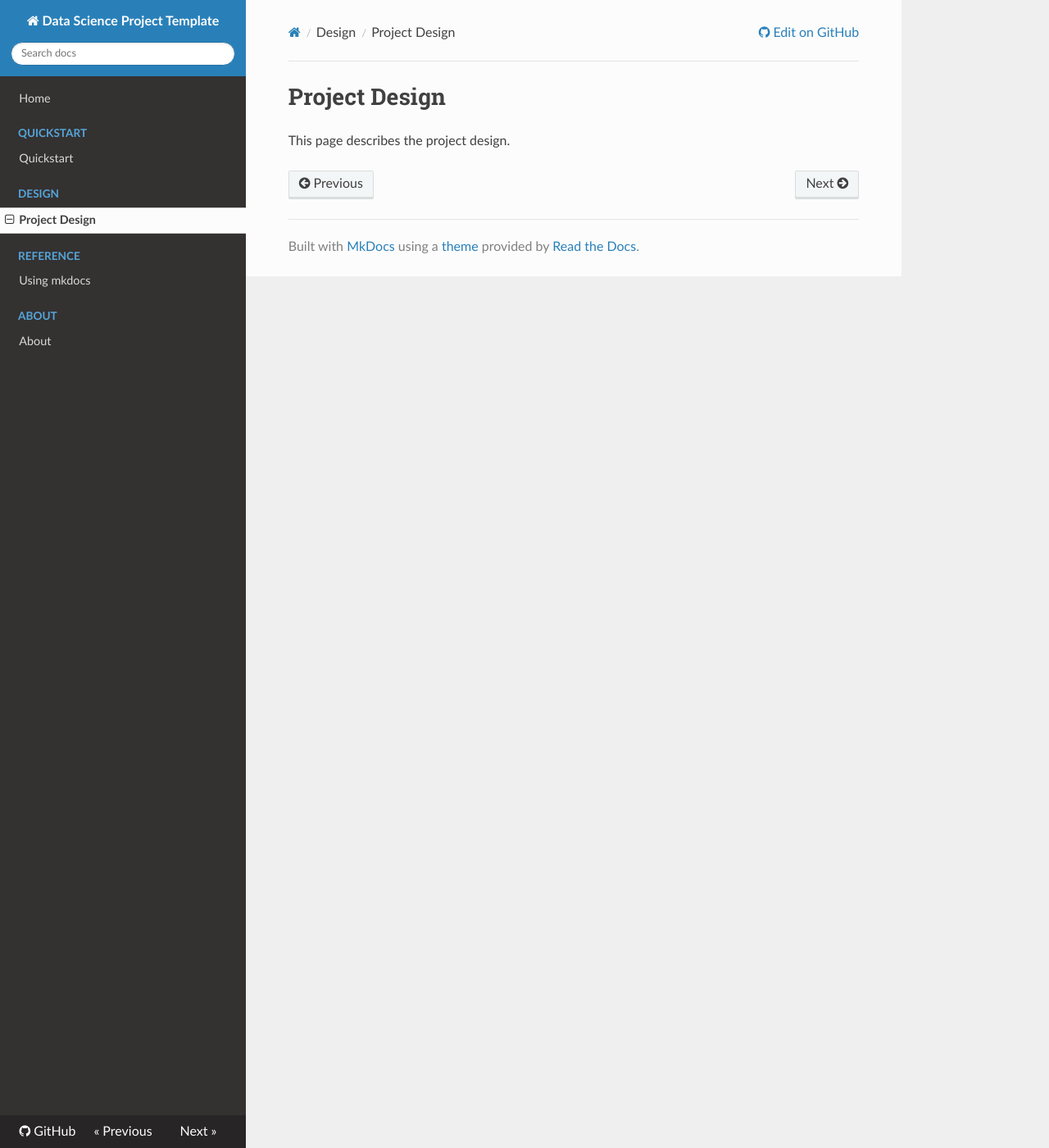
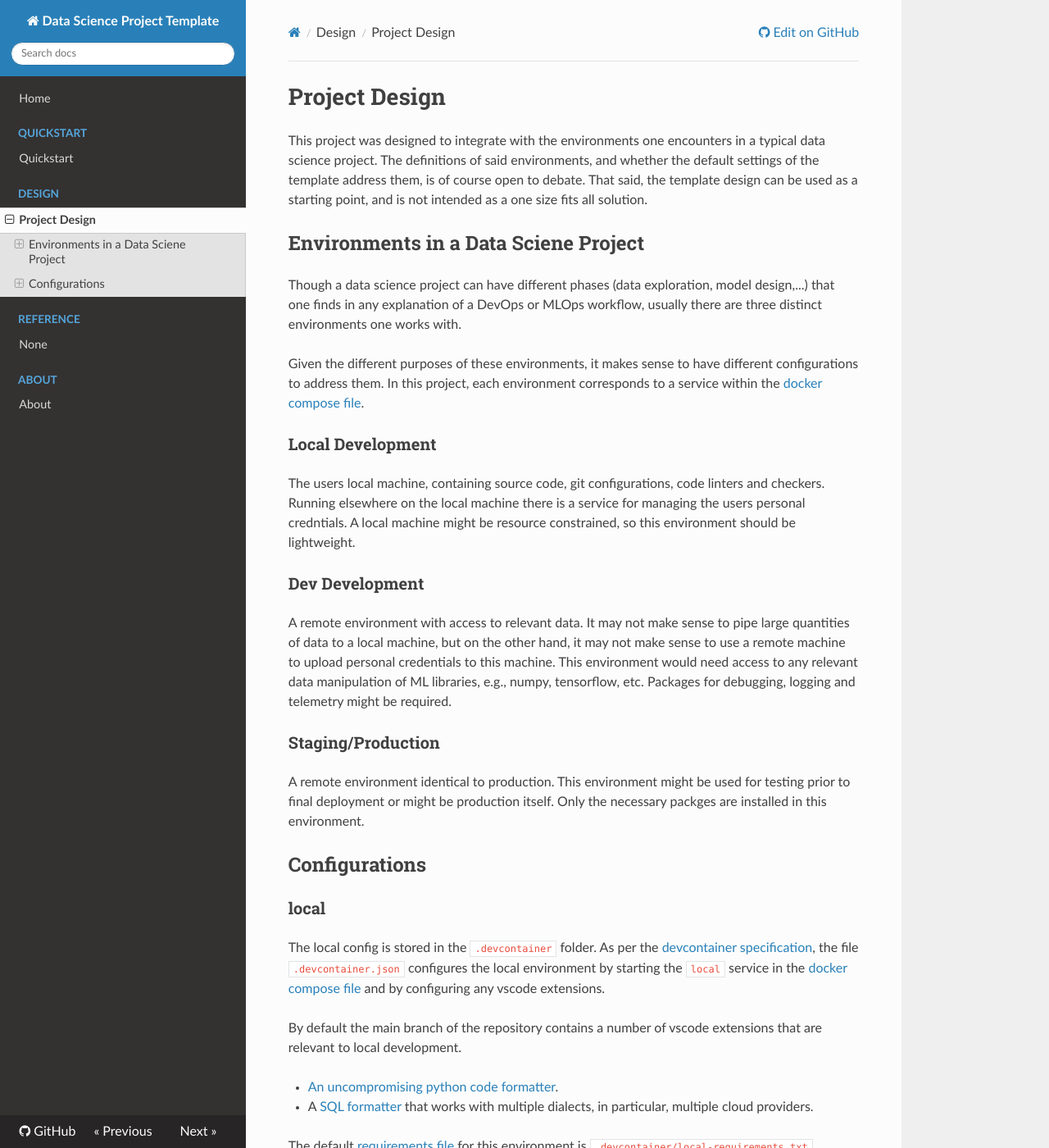
Before and after one commit to mark-curran/data-science-project-template, an MkDocs documentation site: the page built from docs/docs/design/design.md, in a window 1280 px wide and 1400 px high. Shown: the whole window at 82% size. Built offline with MkDocs 1.6.1, drawn with Linux system fonts in a browser that asks for light colours; nearby versions of some CDN libraries; some of the changed text lies outside the part shown.

Commit message:
update design section, refactored references.

```diff
--- a/docs/docs/design/design.md
+++ b/docs/docs/design/design.md
@@ -1,3 +1,53 @@
 # Project Design
 
-This page describes the project design.
+This project was designed to integrate with the environments one encounters in a typical data science project. The definitions of said environments, and whether the default settings of the template address them, is of course open to debate. That said, the template design can be used as a starting point, and is not intended as a one size fits all solution.
+
+## Environments in a Data Sciene Project
+
+Though a data science project can have different phases (data exploration, model design,...) that one finds in any explanation of a DevOps or MLOps workflow, usually there are three distinct environments one works with.
+
+Given the different purposes of these environments, it makes sense to have different configurations to address them. In this project, each environment corresponds to a service within the [docker compose file](https://github.com/mark-curran/data-science-project-template/blob/main/docker-compose.yml).
+
+### Local Development
+
+The users local machine, containing source code, git configurations, code linters and checkers. Running elsewhere on the local machine there is a service for managing the users personal credntials. A local machine might be resource constrained, so this environment should be lightweight.
+
+### Dev Development
+
+A remote environment with access to relevant data. It may not make sense to pipe large quantities of data to a local machine, but on the other hand, it may not make sense to use a remote machine to upload personal credentials to this machine. This environment would need access to any relevant data manipulation of ML libraries, e.g., numpy, tensorflow, etc. Packages for debugging, logging and telemetry might be required.
+
+### Staging/Production
+
+A remote environment identical to production. This environment might be used for testing prior to final deployment or might be production itself. Only the necessary packges are installed in this environment.
+
+
+## Configurations
+
+### local
+
+The local config is stored in the `.devcontainer` folder. As per the [devcontainer specification](https://containers.dev/implementors/spec/), the file `.devcontainer.json` configures the local environment by starting the `local` service in the [docker compose file](https://github.com/mark-curran/data-science-project-template/blob/main/docker-compose.yml) and by configuring any vscode extensions.
+
+By default the main branch of the repository contains a number of vscode extensions that are relevant to local development.
+
+* [An uncompromising python code formatter](https://github.com/psf/black).
+* A [SQL formatter](https://docs.sqlfluff.com/en/stable/index.html) that works with multiple dialects,  in particular, multiple cloud providers.
+
+The default [requirements file](../additional_features/editing_requirements.md) for this environment is `.devcontainer/local-requirements.txt`.
+
+### dev
+
+The dev environment is created by running the `dev` service in the [docker compose file](https://github.com/mark-curran/data-science-project-template/blob/main/docker-compose.yml). Its [requirements file](../additional_features/editing_requirements.md) is `dev/dev-requirements.txt`.
+
+By default the main branch of the repository contains a number of packages that are relevant to dev development.
+
+* Exploratory data analysis and visualizations using [Jupyterlab](https://jupyterlab.readthedocs.io/en/stable/index.html).
+* Data manipulation using [pandas](https://pandas.pydata.org/).
+
+### prod
+
+The prod environment is created by running the `prod` service in the [docker compose file](https://github.com/mark-curran/data-science-project-template/blob/main/docker-compose.yml). Its [requirements file](../additional_features/editing_requirements.md) is `prod-requirements.txt`.
+
+By default the main branch of the repository contains only the packages that might be relevant in a production setting.
+
+* Data manipulation using [pandas](https://pandas.pydata.org/).
+* The [python kafka client](https://github.com/dpkp/kafka-python).
```
Also changed, not shown: docs/docs/reference/reference.md (deleted, +0 -3 lines), docs/docs/reference/users_inside_container.md (deleted, +0 -9 lines), docs/docs/reference/using_mkdocs.md (deleted, +0 -7 lines).
